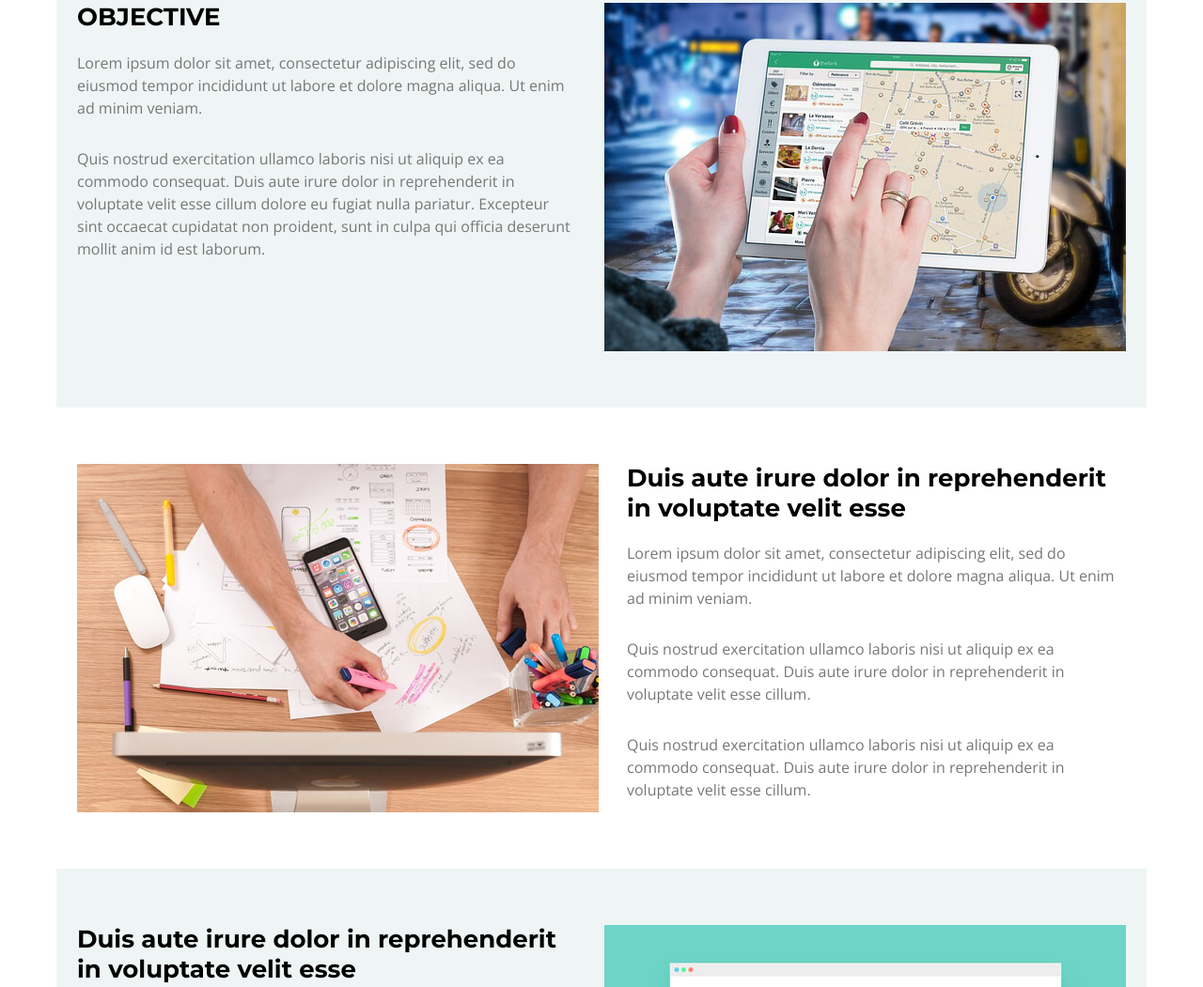
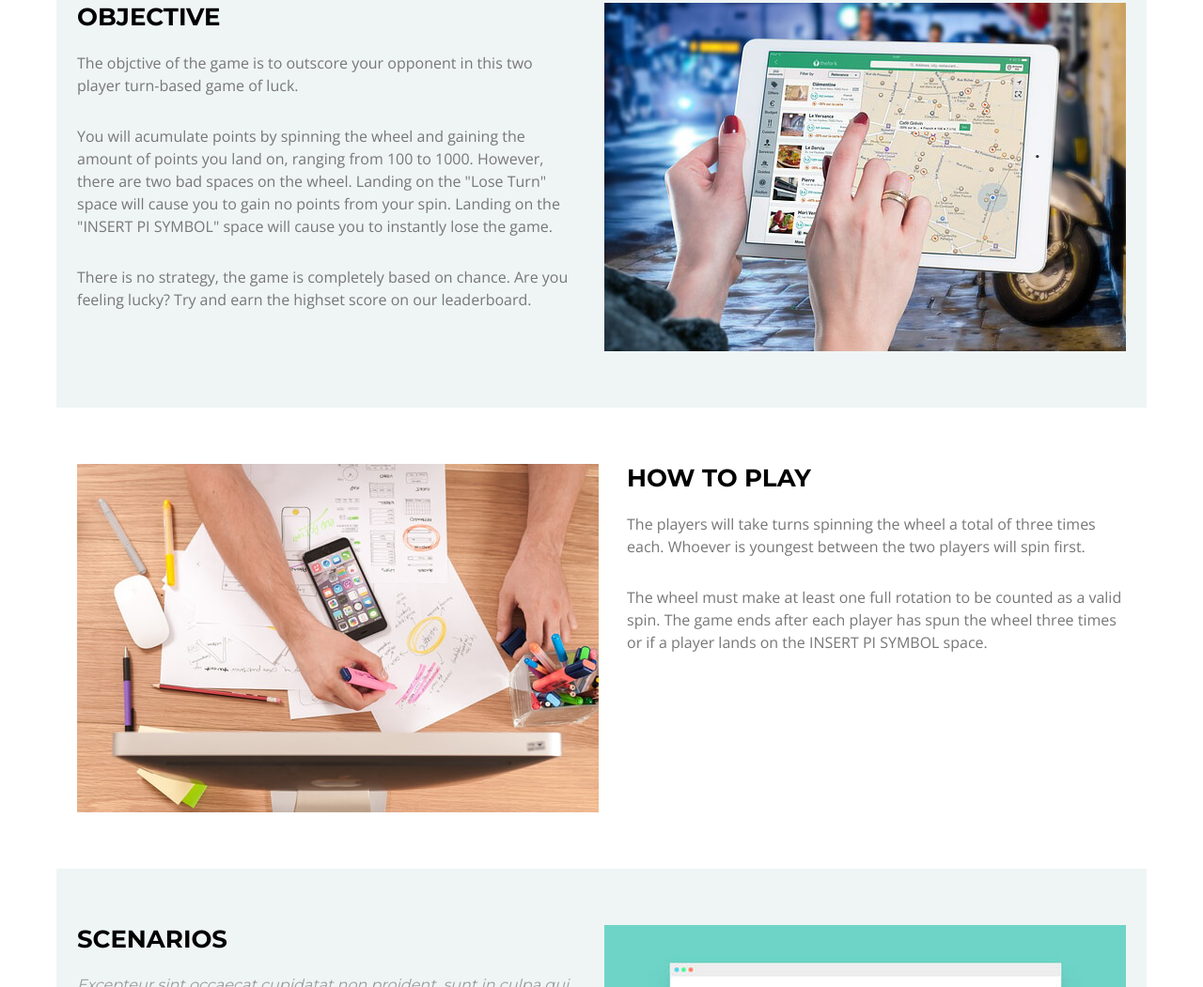
Before and after one commit to Loopsy918/A-Slice-Of-Raspberry-Pi, a plain HTML site: page PI/index.html in a window 1280 px wide. Shown: the part 1092-2143 px from the top of the page at 94% size. Drawn offline with nearby package versions, Linux system fonts and the light colour scheme.

Commit message:
how to play

```diff
--- a/PI/index.html
+++ b/PI/index.html
@@ -162,11 +162,13 @@
               <img class="instructions-img-right wow fadeInRight" src="assets/img/instructions1.jpg" alt="">
               <div>
                 <h2>OBJECTIVE</h2>
-                <p>Lorem ipsum dolor sit amet, consectetur adipiscing elit, sed do eiusmod tempor incididunt ut labore
-                  et dolore magna aliqua. Ut enim ad minim veniam.</p>
-                <p>Quis nostrud exercitation ullamco laboris nisi ut aliquip ex ea commodo consequat. Duis aute irure
-                  dolor in reprehenderit in voluptate velit esse cillum dolore eu fugiat nulla pariatur. Excepteur sint
-                  occaecat cupidatat non proident, sunt in culpa qui officia deserunt mollit anim id est laborum.</p>
+                <p>The objctive of the game is to outscore your opponent in this two player turn-based game of luck. </p>
+                <p>You will acumulate points by spinning the wheel and gaining the amount of points you land on, ranging
+                  from 100 to 1000. However, there are two bad spaces on the wheel. Landing on the "Lose Turn" space will
+                  cause you to gain no points from your spin. Landing on the "INSERT PI SYMBOL" space will cause you to
+                  instantly lose the game.</p>
+                <p>There is no strategy, the game is completely based on chance. Are you feeling lucky? Try and earn
+                  the highset score on our leaderboard.</p>
               </div>
             </div>
           </div>
@@ -179,13 +181,12 @@
             <div class="col-12">
               <img class="instructions-img-left" src="assets/img/instructions2.jpg" alt="">
               <div>
-                <h2>Duis aute irure dolor in reprehenderit in voluptate velit esse</h2>
-                <p>Lorem ipsum dolor sit amet, consectetur adipiscing elit, sed do eiusmod tempor incididunt ut labore
-                  et dolore magna aliqua. Ut enim ad minim veniam.</p>
-                <p>Quis nostrud exercitation ullamco laboris nisi ut aliquip ex ea commodo consequat. Duis aute irure
-                  dolor in reprehenderit in voluptate velit esse cillum.</p>
-                <p>Quis nostrud exercitation ullamco laboris nisi ut aliquip ex ea commodo consequat. Duis aute irure
-                  dolor in reprehenderit in voluptate velit esse cillum.</p>
+                <h2>HOW TO PLAY</h2>
+                <p>The players will take turns spinning the wheel a total of three times each. Whoever is youngest between
+                   the two players will spin first. </p>
+                <p>The wheel must make at least one full rotation to be counted as a valid spin. The game ends after each
+                  player has spun the wheel three times or if a player lands on the INSERT PI SYMBOL space.</p>
+                <p></p>
               </div>
             </div>
           </div>
@@ -198,7 +199,7 @@
             <div class="col-12">
               <img class="instructions-img-right wow fadeInRight" src="assets/img/instructions3.jpg" alt="">
               <div>
-                <h2>Duis aute irure dolor in reprehenderit in voluptate velit esse</h2>
+                <h2>SCENARIOS</h2>
                 <h3>Excepteur sint occaecat cupidatat non proident, sunt in culpa qui officia deserunt mollit anim id
                   est laborum.</h3>
                 <p>Lorem ipsum dolor sit amet, consectetur adipiscing elit, sed do eiusmod tempor incididunt ut labore
```
